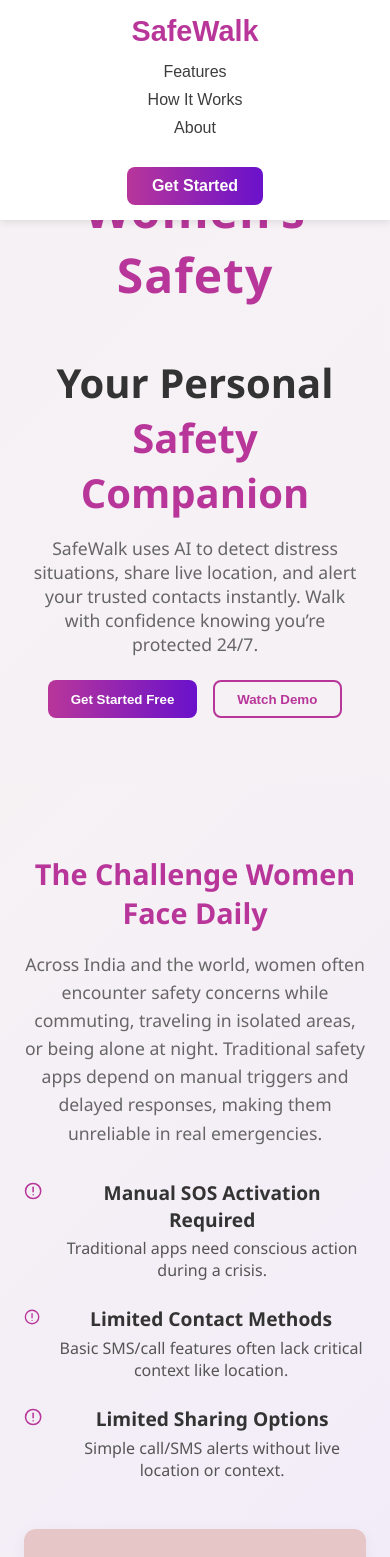
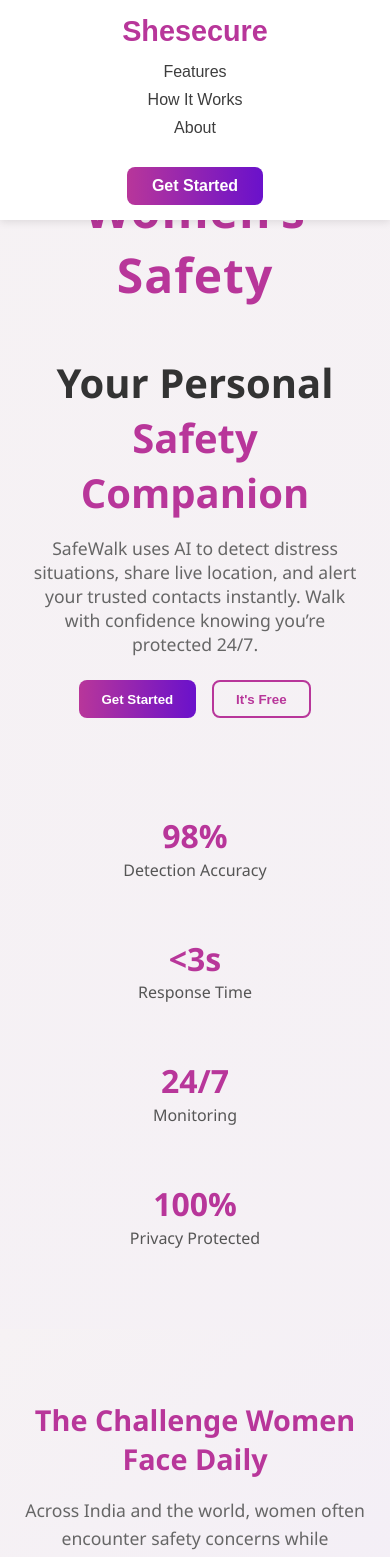
Before and after one commit to NidhiSingh740/shesecure, a React (Create React App) app in the folder client/: page / in a window 390 px wide. Shown: the top 1557 px of the page. Built offline with nearby package versions, Linux system fonts and the light colour scheme.

Commit message:
Added landing page

```diff
--- a/client/src/HomePage/Header.js
+++ b/client/src/HomePage/Header.js
@@ -111,7 +111,7 @@
     <>
       <HeaderStyles />
       <header className="header">
-        <div className="logo">SafeWalk</div>
+        <div className="logo">Shesecure</div>
         <div className="header-right">
           <nav className="nav-links">
             <a href="#features">Features</a>
--- a/client/src/HomePage/Herosection.js
+++ b/client/src/HomePage/Herosection.js
@@ -1,37 +1,57 @@
+// Herosection.js
+import React from "react";
+import "./style/Herosection.css";
+import { useNavigate } from "react-router-dom";
 
-// Herosection
-import React from "react";
-import "./style/Herosection.css";   // ✅ relative path to CSS
-import { useNavigate } from "react-router-dom";
 const Herosection = () => {
   // Initialize the navigate function
   const navigate = useNavigate();
 
   // Create a handler for the button click
   const handleGetStartedClick = () => {
-    navigate('/signup'); // Navigate to the signup page
+    navigate("/signup"); // Navigate to the signup page
   };
 
   return (
-    <>
-
-      <header className="hero">
+    // Changed from <header> to <section> for better semantic structure
+    <section className="hero">
       <p className="tagline">AI-Powered Women’s Safety</p>
-        <h1>Your Personal <span>Safety Companion</span></h1>
+      <h1>
+        Your Personal <span>Safety Companion</span>
+      </h1>
       <p className="subtitle">
-          SafeWalk uses AI to detect distress situations, share live location,
-          and alert your trusted contacts instantly. Walk with confidence knowing
+        SafeWalk uses AI to detect distress situations, share live location, and
+        alert your trusted contacts instantly. Walk with confidence knowing
         you’re protected 24/7.
       </p>
       <div className="hero-buttons">
-          {/* Add the onClick event to the button */}
         <button className="btn-primary" onClick={handleGetStartedClick}>
-            Get Started Free
+          Get Started
         </button>
-          <button className="btn-secondary">Watch Demo</button>
+        <button className="btn-secondary">It's Free</button>
       </div>
-      </header>
-    </>
+
+      {/* ============== START: NEW STATS SECTION ============== */}
+      <div className="stats">
+        <div className="stat-item">
+          <h2>98%</h2>
+          <p>Detection Accuracy</p>
+        </div>
+        <div className="stat-item">
+          <h2>&lt;3s</h2>
+          <p>Response Time</p>
+        </div>
+        <div className="stat-item">
+          <h2>24/7</h2>
+          <p>Monitoring</p>
+        </div>
+        <div className="stat-item">
+          <h2>100%</h2>
+          <p>Privacy Protected</p>
+        </div>
+      </div>
+      {/* ============== END: NEW STATS SECTION ============== */}
+    </section>
   );
 };
 
--- a/client/src/HomePage/style/Header.css
+++ b/client/src/HomePage/style/Header.css
@@ -2,40 +2,36 @@
 
 .header {
   display: flex;
-  justify-content: space-between; /* This now separates the logo from the new right-side group */
+  justify-content: space-between;
   align-items: center;
-  padding: 10px 30px;
-         background: linear-gradient(135deg, #f6f2f4ff, #f1ebf9ff);
-/* Added background for visibility */
+  padding: 15px 40px; /* Adjusted padding for a slightly larger default */
+  background: linear-gradient(135deg, #f6f2f4ff, #f1ebf9ff);
   color: rgb(87, 85, 85);
   font-family: 'Arial', sans-serif;
   position: fixed;
   top: 0;
-  left: 0; /* Ensures it starts from the left edge */
+  left: 0;
   width: 100%;
   z-index: 100;
   box-shadow: 0 2px 8px rgba(0,0,0,0.1);
-  box-sizing: border-box; /* Ensures padding is included in the width */
+  box-sizing: border-box;
 }
 
 .header .logo {
   font-size: 1.8rem;
   font-weight: bold;
-
   cursor: pointer;
 }
 
-/* New style for the right-side group */
 .header .header-right {
   display: flex;
   align-items: center;
-  gap: 40px; /* Adjust this value to change space between nav and button */
+  gap: 40px;
 }
 
 .header .nav-links {
   display: flex;
   gap: 30px;
-  /* flex: 1 and justify-content: center are removed to stop the stretching */
 }
 
 .header .nav-links a {
@@ -51,41 +47,93 @@
 }
 
 .header .get-started .btn-primary {
-  background-color: #7C4DFF; /* Using the purple from your design */
+  background-color: #7C4DFF;
   color: white;
   padding: 10px 25px;
   border: none;
-  border-radius: 8px; /* Matching the button style from the screenshot */
+  border-radius: 8px;
   font-weight: bold;
   cursor: pointer;
   transition: all 0.3s ease;
 }
 
 .header .get-started .btn-primary:hover {
-  background-color: #6c40e0; /* Darker purple on hover */
+  background-color: #6c40e0;
   box-shadow: 0px 4px 15px rgba(0, 0, 0, 0.2);
 }
 
-/* Responsive */
+/* ========================================= */
+/* --- Responsive for Tablets (768px and below) --- */
+/* ========================================= */
 @media (max-width: 768px) {
   .header {
-    flex-direction: column;
-    gap: 15px;
-    padding: 15px 20px;
+    flex-direction: column; /* Stacks logo and right-side group vertically */
+    gap: 15px; /* Space between logo and header-right */
+    padding: 15px 25px; /* Slightly less horizontal padding */
+    align-items: flex-start; /* Align content to the left when stacked */
   }
 
   .header .header-right {
-    flex-direction: column;
-    gap: 20px;
+    flex-direction: column; /* Stacks nav-links and button vertically */
+    gap: 20px; /* Space between nav-links and button */
+    width: 100%; /* Makes it take full width for better alignment */
+    align-items: flex-start; /* Align content to the left when stacked */
   }
 
   .header .nav-links {
-    flex-direction: column;
-    gap: 10px;
-    align-items: center;
+    flex-direction: column; /* Stacks navigation links vertically */
+    gap: 10px; /* Reduced space between stacked links */
+    align-items: flex-start; /* Align links to the left */
+    width: 100%; /* Makes nav-links take full width */
+  }
+
+  .header .nav-links a {
+    font-size: 0.95rem; /* Slightly smaller font size for tablet links */
   }
 
   .header .get-started {
-    margin-top: 10px;
+    margin-top: 5px; /* Reduced margin */
+    width: 100%; /* Make button container full width */
+  }
+
+  .header .get-started .btn-primary {
+    width: 100%; /* Button takes full width of its container */
+    padding: 12px 0; /* Adjust vertical padding, horizontal is handled by width */
+    font-size: 1rem;
+  }
+
+  .header .logo {
+    font-size: 1.6rem; /* Slightly smaller logo */
   }
 }
+
+/* ========================================= */
+/* --- Responsive for Mobile Phones (480px and below) --- */
+/* ========================================= */
+@media (max-width: 480px) {
+  .header {
+    padding: 10px 15px; /* Even less padding on very small screens */
+    gap: 10px; /* Reduced gap */
+  }
+
+  .header .logo {
+    font-size: 1.5rem; /* Smaller logo for mobile */
+  }
+
+  .header .header-right {
+    gap: 15px; /* Reduced gap */
+  }
+
+  .header .nav-links {
+    gap: 8px; /* Even less space between navigation links */
+  }
+
+  .header .nav-links a {
+    font-size: 0.9rem; /* Smaller font size for mobile links */
+  }
+
+  .header .get-started .btn-primary {
+    padding: 10px 0; /* Slightly smaller vertical padding */
+    font-size: 0.95rem; /* Smaller font for button */
+  }
+}
--- a/client/src/HomePage/style/Herosection.css
+++ b/client/src/HomePage/style/Herosection.css
@@ -1,10 +1,8 @@
-
 /* General */
 body {
   margin: 0;
   font-family: "Segoe UI", sans-serif;
-         background: linear-gradient(135deg, #f6f2f4ff, #f1ebf9ff);
-
+  background: linear-gradient(135deg, #f6f2f4ff, #f1ebf9ff);
   color: #333;
 }
 
@@ -21,7 +19,7 @@
   align-items: center;
   padding: 1rem 3rem;
   background: white;
-  box-shadow: 0 2px 8px rgba(0,0,0,0.05);
+  box-shadow: 0 2px 8px rgba(0, 0, 0, 0.05);
   position: sticky;
   top: 0;
   z-index: 1000;
@@ -77,7 +75,8 @@
 /* Hero Section */
 .hero {
   text-align: center;
-  padding: 4rem 2rem;
+  /* ✅ UPDATED: Added bottom padding for more space */
+  padding: 4rem 2rem 4rem;
 }
 
 .tagline {
@@ -110,35 +109,58 @@
   gap: 1rem;
 }
 
-/* Stats */
+/* ============== START: UPDATED STATS SECTION ============== */
 .stats {
   display: flex;
   justify-content: center;
+  align-items: center;
   gap: 4rem;
-  margin-top: 3rem;
-  flex-wrap: wrap;
+  /* ✅ UPDATED: Increased top margin to separate it from buttons */
+  margin-top:0.5rem;
+  flex-wrap: wrap; /* Allows items to wrap on smaller screens */
+   /* Adds a subtle separator line */
+  padding-top: 2rem;
+  /* Constrains the width on large screens */
+  margin-left: auto;
+  margin-right: auto;
 }
 
-.stats div {
+/* Targets each individual stat block */
+.stat-item {
   text-align: center;
+  min-width: 150px; /* Gives each item some breathing room */
 }
 
-.stats h2 {
-  color: #b8369a;
+/* Style for the large number (e.g., 98%) */
+.stat-item h2 {
   font-size: 2rem;
-  margin-bottom: 0.3rem;
+  color: #b8369a; /* A strong, dark color for the number */
+  margin: 0;
 }
 
+/* Style for the label (e.g., Detection Accuracy) */
+.stat-item p {
+  font-size: 1rem;
+  color: #555; /* Slightly darker grey for better contrast */
+  margin-top: 0.1rem;
+}
+/* ============== END: UPDATED STATS SECTION ============== */
 
 
 /* Responsive for Tablets */
 @media (max-width: 768px) {
   .header {
-    padding: 1rem 1.5rem; /* Reduce padding on smaller screens */
+    padding: 1rem 1.5rem;
   }
 
   .header .nav-links {
-    display: none; /* Hide navigation links on tablets/mobile to be replaced by a menu icon later */
+    display: none;
+  }
+
+  /* ✅ ADDED: Makes stats layout better on tablets */
+  .stats {
+    gap: 2rem;
+    justify-content: space-around;
   }
 }
 
@@ -149,11 +171,19 @@
   }
 
   .header .logo {
-    font-size: 1.3rem; /* Slightly smaller logo */
+    font-size: 1.3rem;
   }
 
   .header .get-started .btn-primary {
-    padding: 0.5rem 1rem; /* Smaller button */
+    padding: 0.5rem 1rem;
     font-size: 0.9rem;
   }
+
+  /* ✅ ADDED: Stacks stats vertically on small mobile screens */
+  .stats {
+    flex-direction: column;
+    gap: 2.5rem;
+    border-top: none; /* Looks better stacked without the line */
+    margin-top: 4rem;
+  }
 }
```
Also changed, not shown: client/src/Pages/Login.js (+26 -6 lines), client/src/Pages/Signup.js (+24 -4 lines), client/src/Pages/style/Signup.css (+7 -5 lines), client/public/landing.png (added), 1 other file (tests, documents, lock files or other folders). Lines whose indentation alone changed are shown as unchanged.
